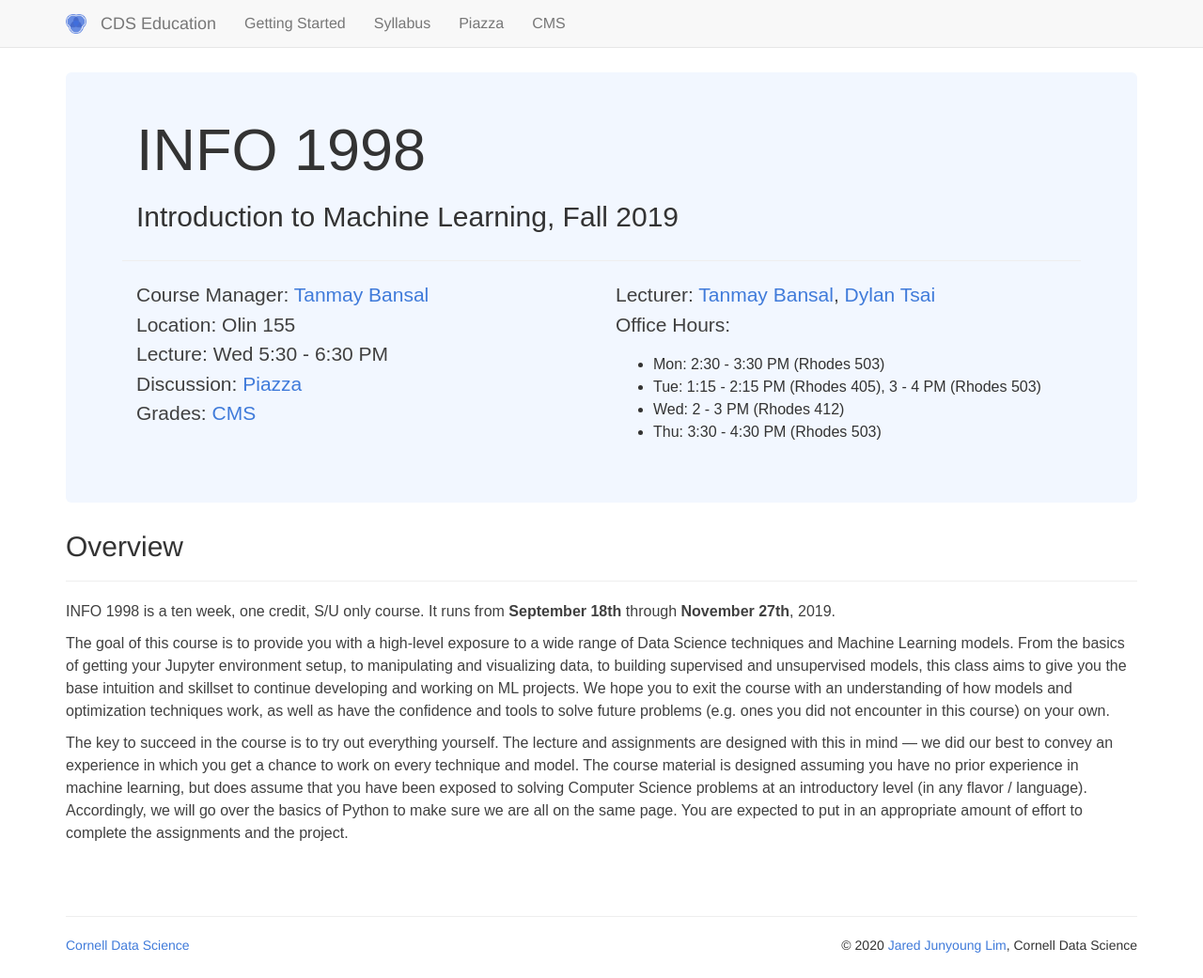
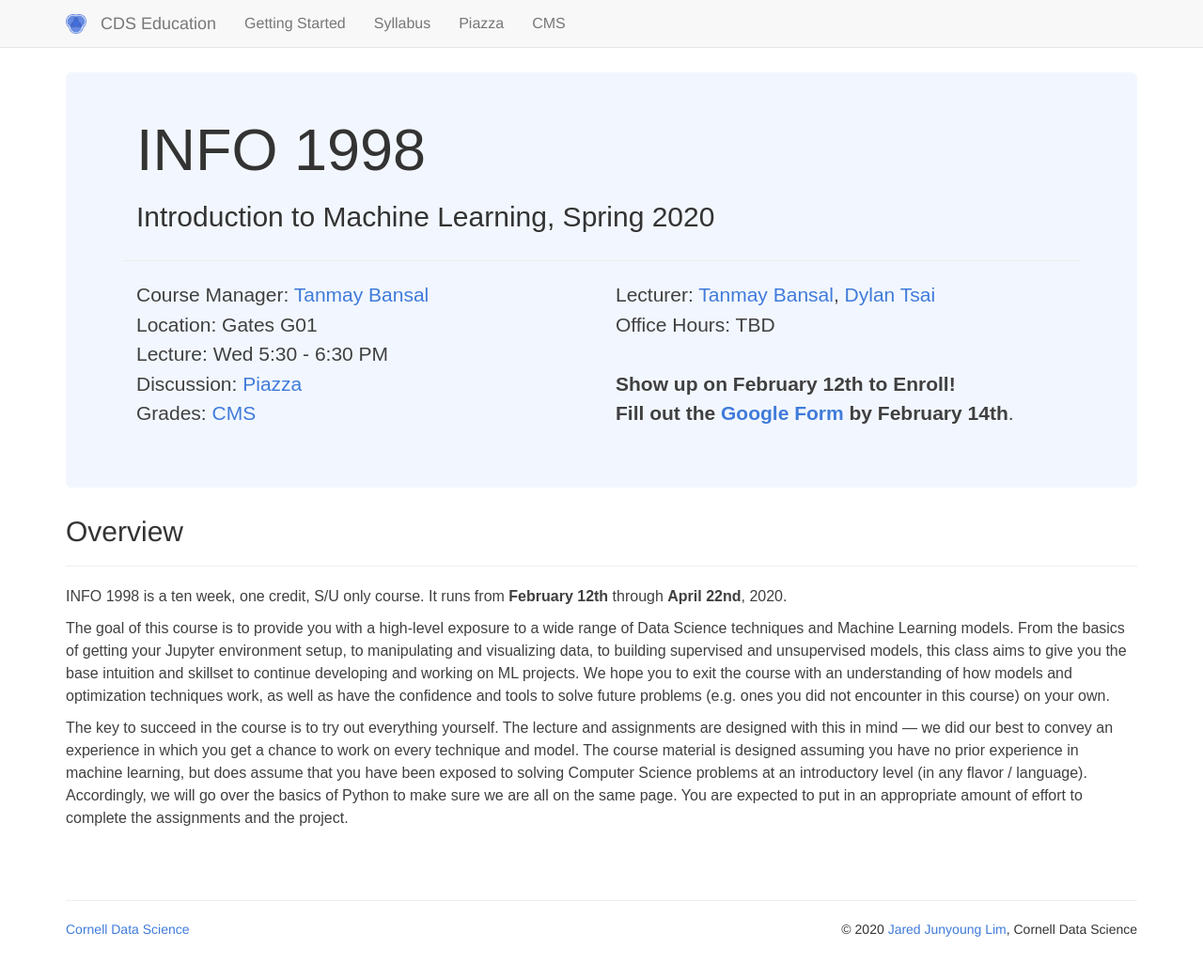
Before and after one commit to CornellDataScience/info1998, a Jekyll site: the page built from index.md, in a window 1280 px wide and 1041 px high. Shown: the whole window at 94% size. Built offline with Jekyll 4.4.1, drawn with Linux system fonts in a browser that asks for light colours.

Commit message:
Update information for Spring 2020

```diff
--- a/_config.yml
+++ b/_config.yml
@@ -16,7 +16,7 @@
 title: INFO 1998
 email: jl3248@cornell.edu
 description: > # this means to ignore newlines until "baseurl:"
-  Introduction to Machine Learning, Fall 2019
+  Introduction to Machine Learning, Spring 2020
 baseurl: "/info1998" # the subpath of your site, e.g. /blog
 url: "cornelldatascience.github.io" # the base hostname & protocol for your site
 plugin:
--- a/_includes/core/title.html
+++ b/_includes/core/title.html
@@ -12,22 +12,25 @@
     <div class="col-xs-5 col-sm-6 col-md-6 col-lg-6">
       <p>
         Course Manager: <a href="mailto:tb444@cornell.edu?subject=[INFO 1998]">Tanmay Bansal</a><br/>
-        Location: Olin 155<br/>
+        Location: Gates G01<br/>
         Lecture: Wed 5:30 - 6:30 PM<br/>
-        Discussion: <a href="https://piazza.com/cornell/fall2019/info1998" target="_blank" rel="noopener">Piazza</a><br/>
+        Discussion: <a href="https://piazza.com/cornell/spring2020/info1998" target="_blank" rel="noopener">Piazza</a><br/>
         Grades: <a href="https://cmsx.cs.cornell.edu/" target="_blank" rel="noopener">CMS</a>
       </p>
     </div>
     <div class="col-xs-7 col-sm-6 col-md-6 col-lg-6">
       <p>
         Lecturer: <a href="mailto:tb444@cornell.edu?subject=[INFO 1998]">Tanmay Bansal</a>, <a href="mailto:dt439@cornell.edu?subject=[INFO 1998]">Dylan Tsai</a><br/>
-        Office Hours:
-        <ul>
+        Office Hours: TBD<br/>
+        <br/>
+        <b>Show up on February 12th to Enroll!</b><br/>
+        <b>Fill out the <a href="https://tiny.cc/info1998_sp20">Google Form</a> by February 14th</b>.
+        <!-- <ul>
           <li>Mon: 2:30 - 3:30 PM (Rhodes 503)</li>
           <li>Tue: 1:15 - 2:15 PM (Rhodes 405), 3 - 4 PM (Rhodes 503)</li>
           <li>Wed: 2 - 3 PM (Rhodes 412)</li>
           <li>Thu: 3:30 - 4:30 PM (Rhodes 503)</li>
-        </ul>
+        </ul> -->
       </p>
     </div>
     </div>
--- a/index.md
+++ b/index.md
@@ -6,7 +6,7 @@ mainpage: true
 
 ## Overview
 ----------------------------------------------------------------------------------------
-INFO 1998 is a ten week, one credit, S/U only course. It runs from <b>September 18th</b> through <b>November 27th</b>, 2019.
+INFO 1998 is a ten week, one credit, S/U only course. It runs from <b>February 12th</b> through <b>April 22nd</b>, 2020.
 
 The goal of this course is to provide you with a high-level exposure to a wide range of Data Science techniques and Machine Learning models. From the basics of getting your Jupyter environment setup, to manipulating and visualizing data, to building supervised and unsupervised models, this class aims to give you the base intuition and skillset to continue developing and working on ML projects. We hope you to exit the course with an understanding of how models and optimization techniques work, as well as have the confidence and tools to solve future problems (e.g. ones you did not encounter in this course) on your own.
 
```
